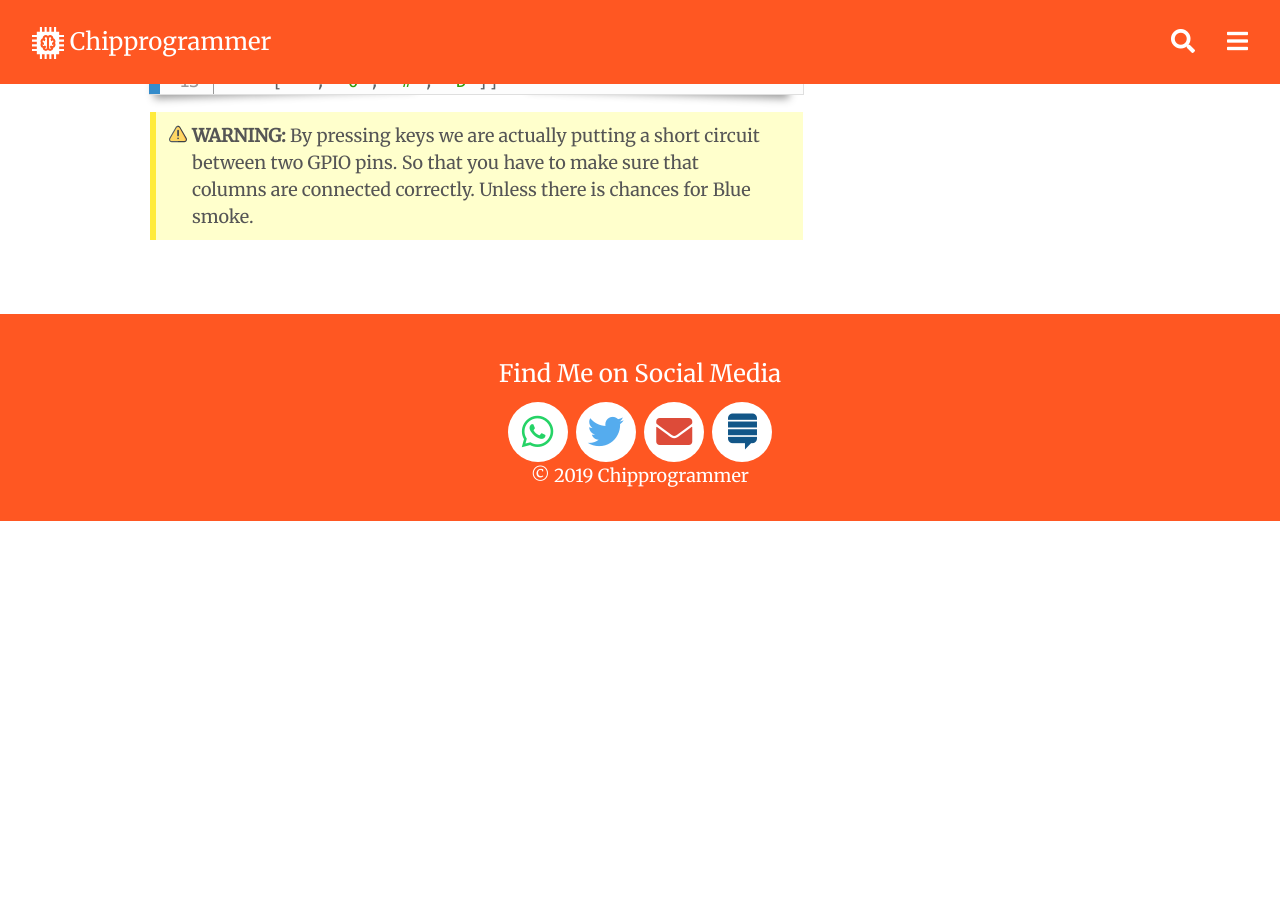
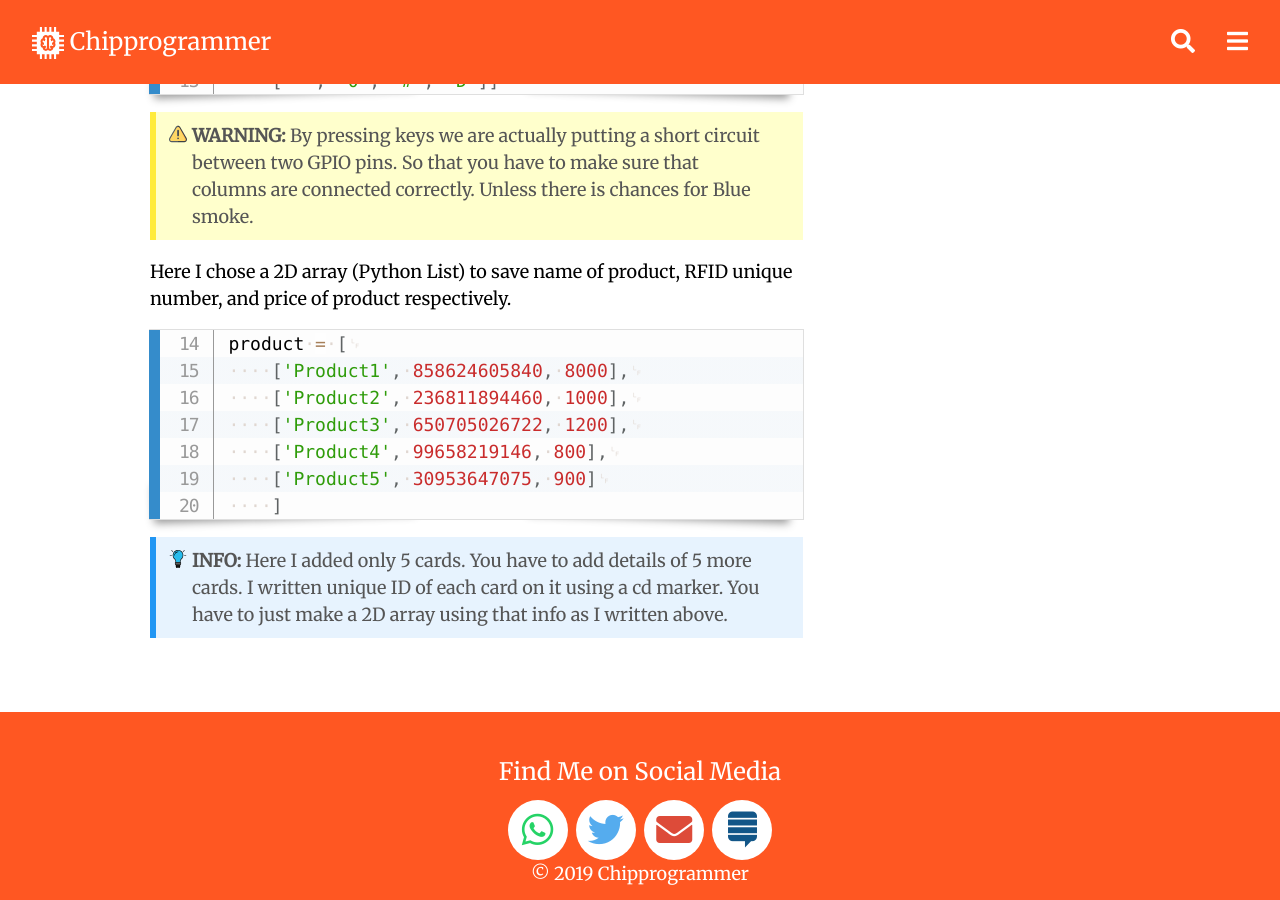
Before and after one commit to techiworld/techiworld.github.io, a Jekyll site: the page built from PCPL-electro.md, in a window 1280 px wide and 900 px high, scrolled down 1135 px. Built offline with Jekyll 4.4.1, drawn with Linux system fonts in a browser that asks for light colours; comment, search, counter and statistics services are not loaded; before the commit the page ends 1656 px from its top, so only the background shows below that.

Commit message:
Update PCPL-electro.md

```diff
--- a/PCPL-electro.md
+++ b/PCPL-electro.md
@@ -67,3 +67,19 @@ keys = [
 </pre>
 
 {% include MyNote.html note_type="warning" span_note="Warning: " text="By pressing keys we are actually putting a short circuit between two GPIO pins. So that you have to make sure that columns are connected correctly. Unless there is chances for Blue smoke." %}
+
+Here I chose a 2D array (Python List) to  save name of product, RFID unique number, and price of product respectively.
+<pre class="line-numbers" data-start="14">
+<code class="language-python">
+{% raw %}
+product = [
+    ['Product1', 858624605840, 8000],
+    ['Product2', 236811894460, 1000],
+    ['Product3', 650705026722, 1200],
+    ['Product4', 99658219146, 800],
+    ['Product5', 30953647075, 900]
+    ]
+{% endraw %}
+</code>
+</pre>
+{% include MyNote.html note_type="info" span_note="Info: " text="Here I added only 5 cards. You have to add details of 5 more cards. I written unique ID of each card on it using a cd marker. You have to just make a 2D array using that info as I written above." %}
```
